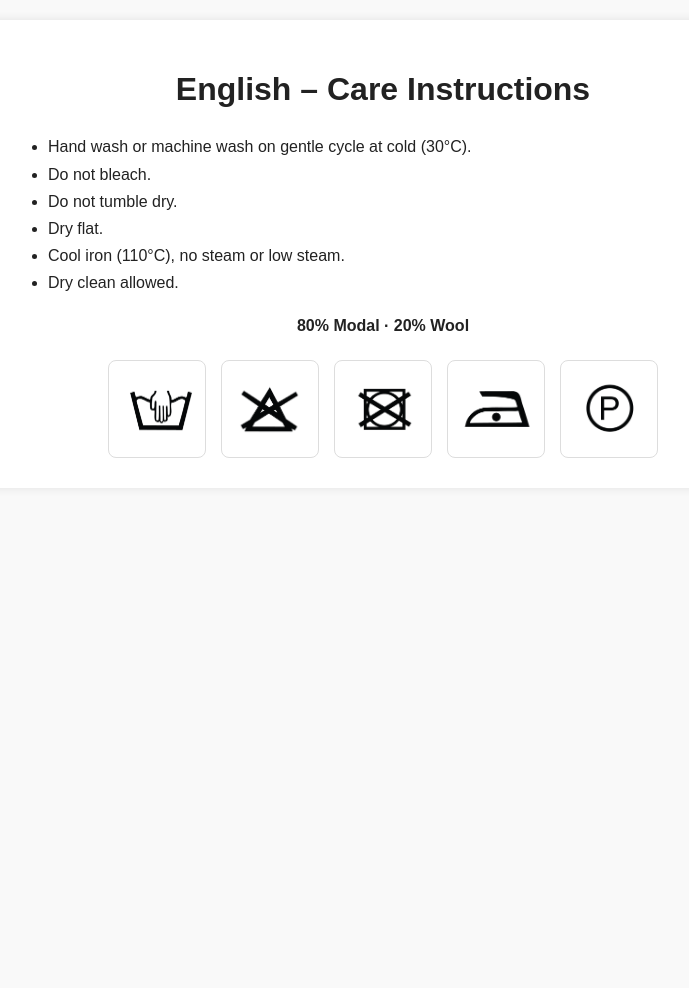
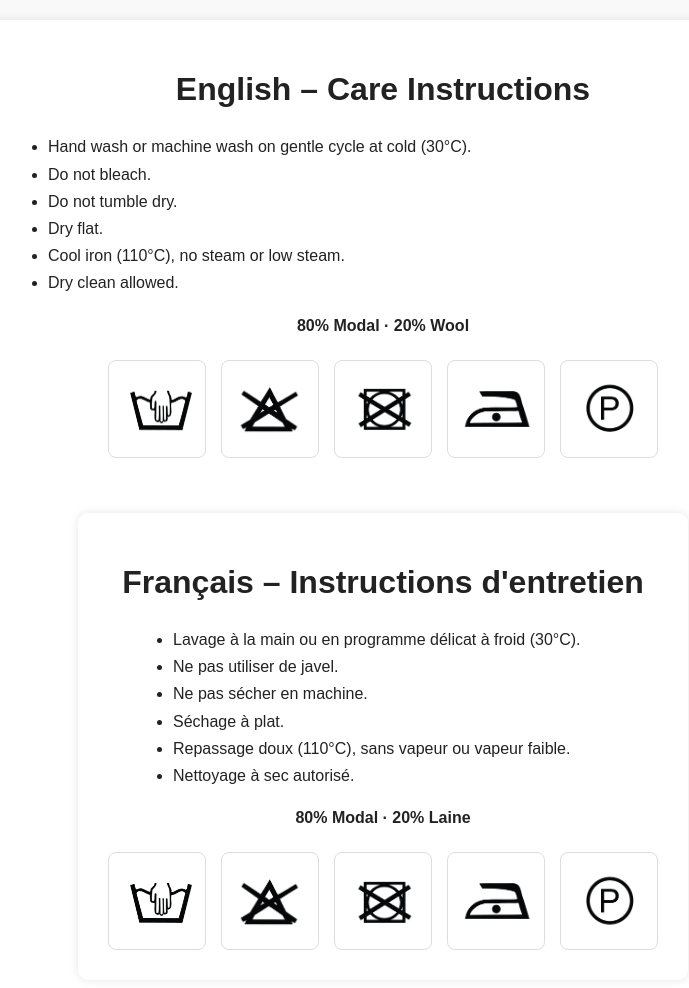
Before and after one commit to qrcoder0/isiketiket0, a plain HTML site: page index.html in a window 1280 px wide. Shown: the whole page, without its empty margins (257-946 px from the left). Before the commit the page ends 800 px from the top, so only its background shows below. Drawn offline with Linux system fonts and the light colour scheme.

Commit message:
Update index.html

```diff
--- a/index.html
+++ b/index.html
@@ -76,6 +76,31 @@
       <img src="3.png" alt="Do not tumble dry">
       <img src="4.png" alt="Cool iron">
       <img src="5.png" alt="Dry clean allowed">
+          <div class="container" style="margin-top:40px;">
+      <h1>Français – Instructions d'entretien</h1>
+
+      <ul>
+        <li>Lavage à la main ou en programme délicat à froid (30°C).</li>
+        <li>Ne pas utiliser de javel.</li>
+        <li>Ne pas sécher en machine.</li>
+        <li>Séchage à plat.</li>
+        <li>Repassage doux (110°C), sans vapeur ou vapeur faible.</li>
+        <li>Nettoyage à sec autorisé.</li>
+      </ul>
+
+      <div class="fabric">
+        80% Modal · 20% Laine
+      </div>
+
+      <div class="icons">
+        <img src="1.png" alt="Lavage à la main">
+        <img src="2.png" alt="Ne pas utiliser de javel">
+        <img src="3.png" alt="Ne pas sécher en machine">
+        <img src="4.png" alt="Repassage doux 110°C">
+        <img src="5.png" alt="Nettoyage à sec autorisé">
+      </div>
+    </div>
+
     </div>
   </div>
 
```
